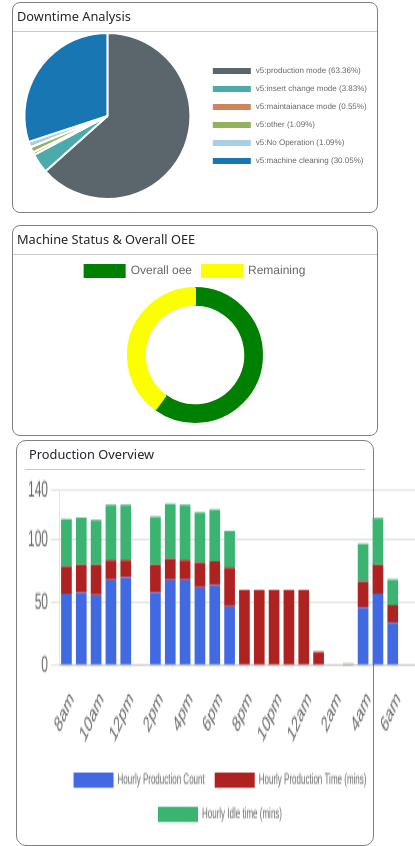
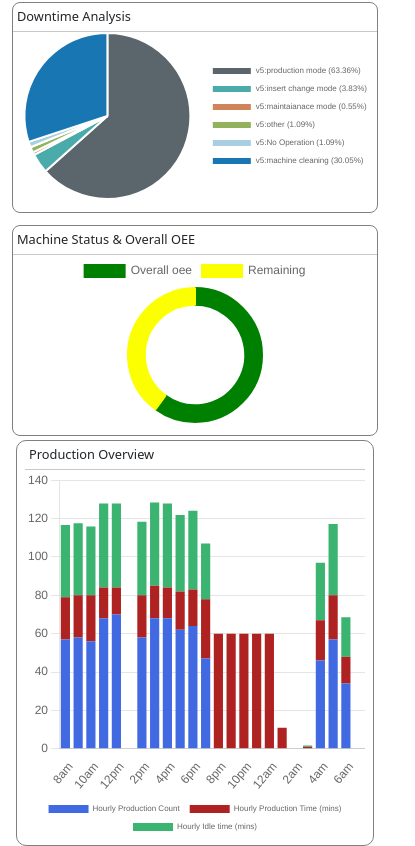
Before and after one commit to vinayaviator95/ChartApi-page2, a plain HTML site: page index.html in a window 390 px wide. Shown: the part 761-1607 px from the top of the page, 415 px wide, since content can reach past the window. Drawn offline with nearby package versions, Linux system fonts and the light colour scheme.

Commit message:
stacked bar chart responsive

```diff
--- a/index.html
+++ b/index.html
@@ -175,11 +175,11 @@
               <span class="ccheading">Production Overview</span>
             </div>
             <hr style="margin: 0" />
-            <div class="rowthree_first-canvasdiv" style="position: relative; height:20vh; width:100vw">
+            <!-- style="position: relative; height:20vh; width:100vw" -->
+            <div class="rowthree_first-canvasdiv">
               <canvas id="stackedBarChart"></canvas>
             </div>
         </div>
-
       </div>
     </div>
 
--- a/script.js
+++ b/script.js
@@ -77,6 +77,9 @@ var myChart = new Chart(stackedBarChart, {
               ],
             datasets: [
                 {
+
+                  // barPercentage: 0.5,
+                  // barThickness: 6,
                   label: "Hourly Production Count",
                   data: [57, 58, 56, 68, 70, 0, 58, 68, 68, 62, 64, 47, 0, 0, 0, 0, 0, 0, 0, 0, 46, 57, 34, 0],
                   hoverBackgroundColor:" rgba(65,105,226,255)",
@@ -84,6 +87,8 @@ var myChart = new Chart(stackedBarChart, {
                   backgroundColor: " rgba(65,105,226,255)",
                 },
                 {
+                  // barPercentage: 0.5,
+                  // barThickness: 6,
                   label: "Hourly Production Time (mins)",
                   data: [22, 22, 24, 16, 14, 0, 22, 17, 16, 20, 19, 31, 60, 60, 60, 60, 60, 11, 0, 1, 21, 23, 14, 0 ],
                   hoverBackgroundColor:"rgba(175,34,34,255)",
@@ -91,6 +96,8 @@ var myChart = new Chart(stackedBarChart, {
                   backgroundColor: "rgba(175,34,34,255)",
                 },
                 {
+                  // barPercentage: 0.5,
+                  // barThickness: 6,
                   label: "Hourly Idle time (mins)",
                   data: [37.6, 37.6, 35.8, 43.9, 43.9, 0, 38.3, 43.4, 43.8, 39.9, 41.1, 29, 0, 0, 0, 0, 0, 0, 0, 0.7, 29.9, 37.2, 20.6, 0],
                   hoverBackgroundColor:"rgba(59,179,113,255)",
@@ -101,12 +108,13 @@ var myChart = new Chart(stackedBarChart, {
         },
         options: {
           responsive: true,
+          maintainAspectRatio: false,
             scales: {
                 x: {
                   stacked: true,
+
                   grid: {
                     display: false,
-
                   },
                 },
                 y: {
--- a/styles.css
+++ b/styles.css
@@ -75,6 +75,6 @@ background-color: rgba(231,231,233,255) ;
 }
 
 #stackedBarChart{
-  height: 44vh!important ;
-  width: 100%!important;
+  height: 44vh;
+  width: 100%;
 }
```
